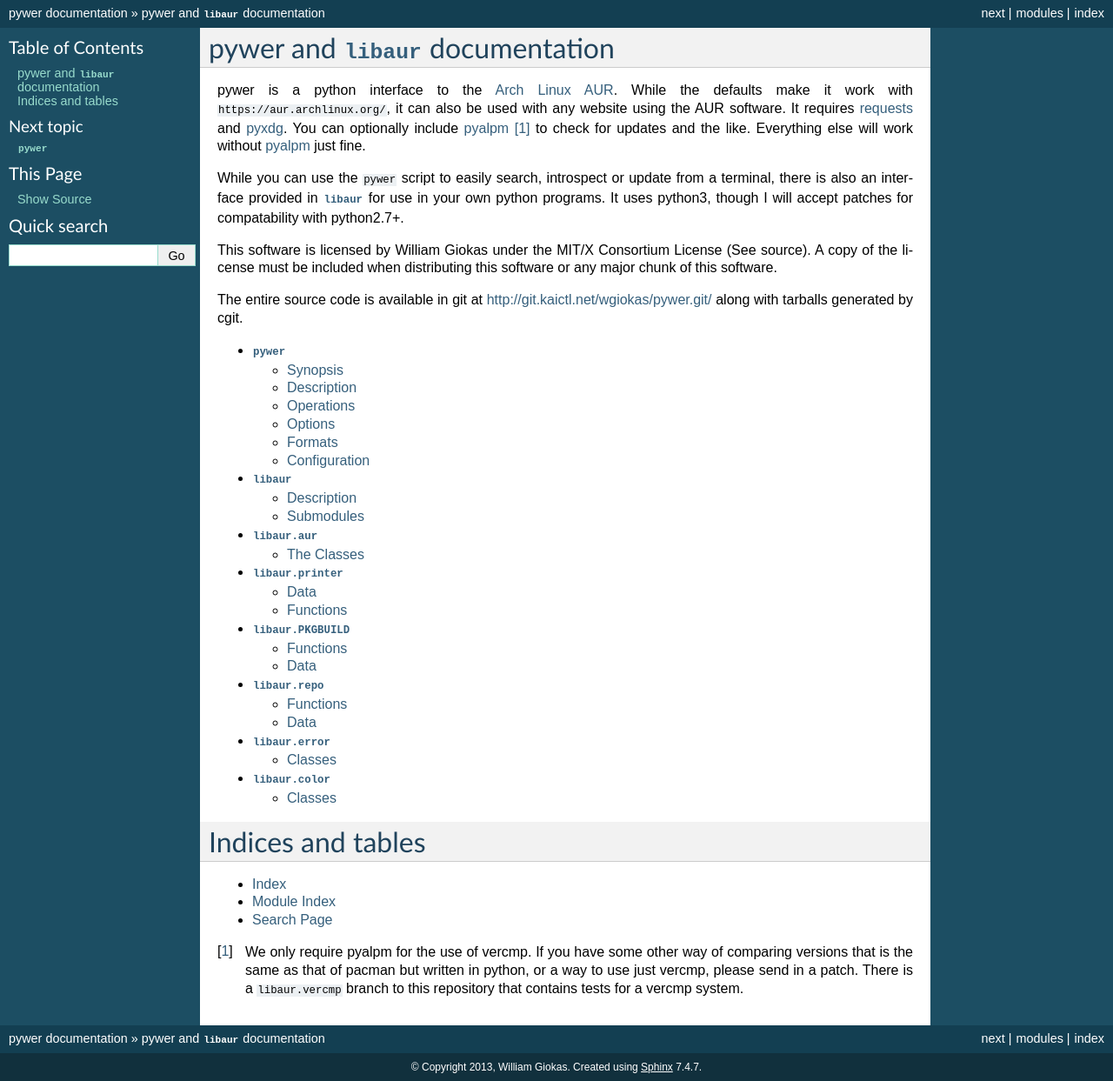
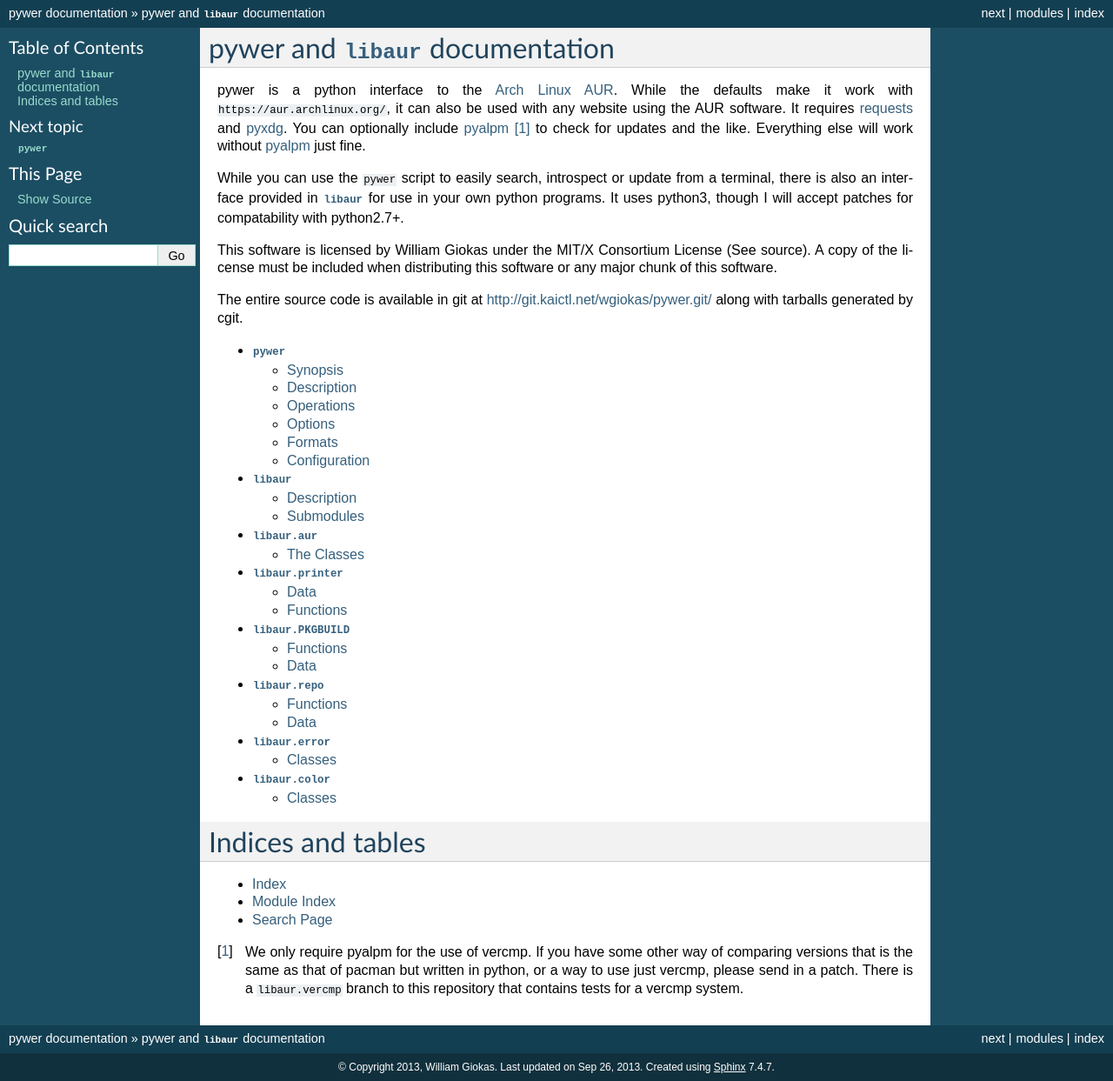
Before and after one commit to KaiSforza/pywer, a Sphinx documentation site: the page built from doc/index.rst, in a window 1280 px wide. Shown: the whole page at 87% size. Built offline with Sphinx 7.4.7, drawn with Linux system fonts in a browser that asks for light colours.

```diff
--- a/doc/conf.py
+++ b/doc/conf.py
@@ -44,7 +44,7 @@ master_doc = 'index'
 
 # General information about the project.
 project = 'pywer'
-copyright = '2013, {}'.format(libaur.__author__)
+copyright = '2013, William Giokas'
 
 # The version info for the project you're documenting, acts as replacement for
 # |version| and |release|, also used in various other places throughout the
@@ -76,15 +76,15 @@ exclude_patterns = ['_build']
 #default_role = None
 
 # If true, '()' will be appended to :func: etc. cross-reference text.
-#add_function_parentheses = True
+add_function_parentheses = True
 
 # If true, the current module name will be prepended to all description
 # unit titles (such as .. function::).
-#add_module_names = True
+add_module_names = True
 
 # If true, sectionauthor and moduleauthor directives will be shown in the
 # output. They are ignored by default.
-#show_authors = False
+show_authors = False
 
 # The name of the Pygments (syntax highlighting) style to use.
 pygments_style = 'sphinx'
@@ -130,11 +130,11 @@ html_static_path = ['_static']
 
 # If not '', a 'Last updated on:' timestamp is inserted at every page bottom,
 # using the given strftime format.
-#html_last_updated_fmt = '%b %d, %Y'
+html_last_updated_fmt = '%b %d, %Y'
 
 # If true, SmartyPants will be used to convert quotes and dashes to
 # typographically correct entities.
-#html_use_smartypants = True
+html_use_smartypants = True
 
 # Custom sidebar templates, maps document names to template names.
 #html_sidebars = {}
@@ -180,7 +180,7 @@ latex_elements = {
 #'papersize': 'letterpaper',
 
 # The font size ('10pt', '11pt' or '12pt').
-#'pointsize': '10pt',
+'pointsize': '10pt',
 
 # Additional stuff for the LaTeX preamble.
 #'preamble': '',
@@ -205,7 +205,7 @@ latex_documents = [
 #latex_show_pagerefs = False
 
 # If true, show URL addresses after external links.
-#latex_show_urls = False
+latex_show_urls = False
 
 # Documents to append as an appendix to all manuals.
 #latex_appendices = []
@@ -242,7 +242,10 @@ texinfo_documents = [
 #texinfo_appendices = []
 
 # If false, no module index is generated.
-#texinfo_domain_indices = True
+texinfo_domain_indices = True
 
 # How to display URL addresses: 'footnote', 'no', or 'inline'.
-#texinfo_show_urls = 'footnote'
+texinfo_show_urls = 'footnote'
+
+# Don't show the whole deailmenu right away. Harmless with a pre-1.2 sphinx.
+texinfo_no_detailmenu = True
```
